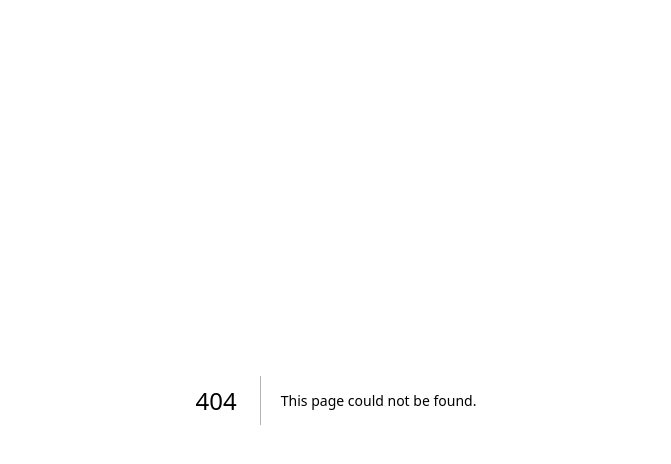
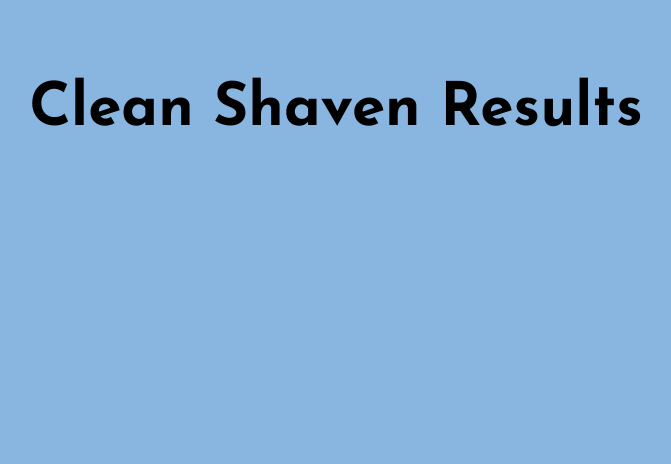
Before and after one commit to Shakeb100/GroomingGenie, a Next.js app: page /CS_Final in a window 1280 px wide. Before the commit this address had no page. Shown: the top 464 px of the page, without its empty margins (304-975 px from the left). Built offline with nearby package versions, Linux system fonts and the light colour scheme.

Commit message:
Added CS_Final

```diff
--- /dev/null
+++ b/app/CS_Final/page.tsx
@@ -0,0 +1,18 @@
+import React from 'react'; //next start, next dev
+import "../globals.css";
+import Link from 'next/link';
+import {Josefin_Sans} from 'next/font/google'
+import Head from 'next/head';
+
+const jose = Josefin_Sans({ subsets: ['latin']})
+
+const App: React.FC = () => {
+    return (
+      <div className="body">
+        <div className={jose.className}>
+        <h1 className = "header-font" > Clean Shaven Results</h1>
+        </div>
+        </div>
+)}
+
+export default App;
--- a/app/Clean/page.tsx
+++ b/app/Clean/page.tsx
@@ -14,7 +14,11 @@ const App: React.FC = () => {
             <div className={jose.className}>
       <h1 className = "header-font" > Choose your goal</h1>
       <div className='card-container'>
+
+      <Link href = "/CS_Final">
       <Card title ="If it aint broke..." description="for those that wanna keep their beautiful baby face"/>
+      </Link>
+
       <Card title ="Grow a lil Something" description="when you're just getting started in to the journey of facial hair" />
       <Card title ="Full Send" description="for those who want to commit to growing that lucious beard" />
     </div>
--- a/app/Tough/page.tsx
+++ b/app/Tough/page.tsx
@@ -18,7 +18,11 @@ const App: React.FC = () => {
 
       <div className='card-container'>
       <Card title ="If it aint broke..." description="keep that scruffy scratchy goodness"/>
+
+      <Link href = 'CS_Final'>
       <Card title ="Fresh Start" description="Tired of the scuff? Shave it off" />
+      </Link>
+
       <Card title ="Full Send" description="for those that want that fresh out of the woods, lumberjack look" />
 
     </div>
```
Also changed, not shown: app/Lumber/page.tsx (+10 -0 lines).
